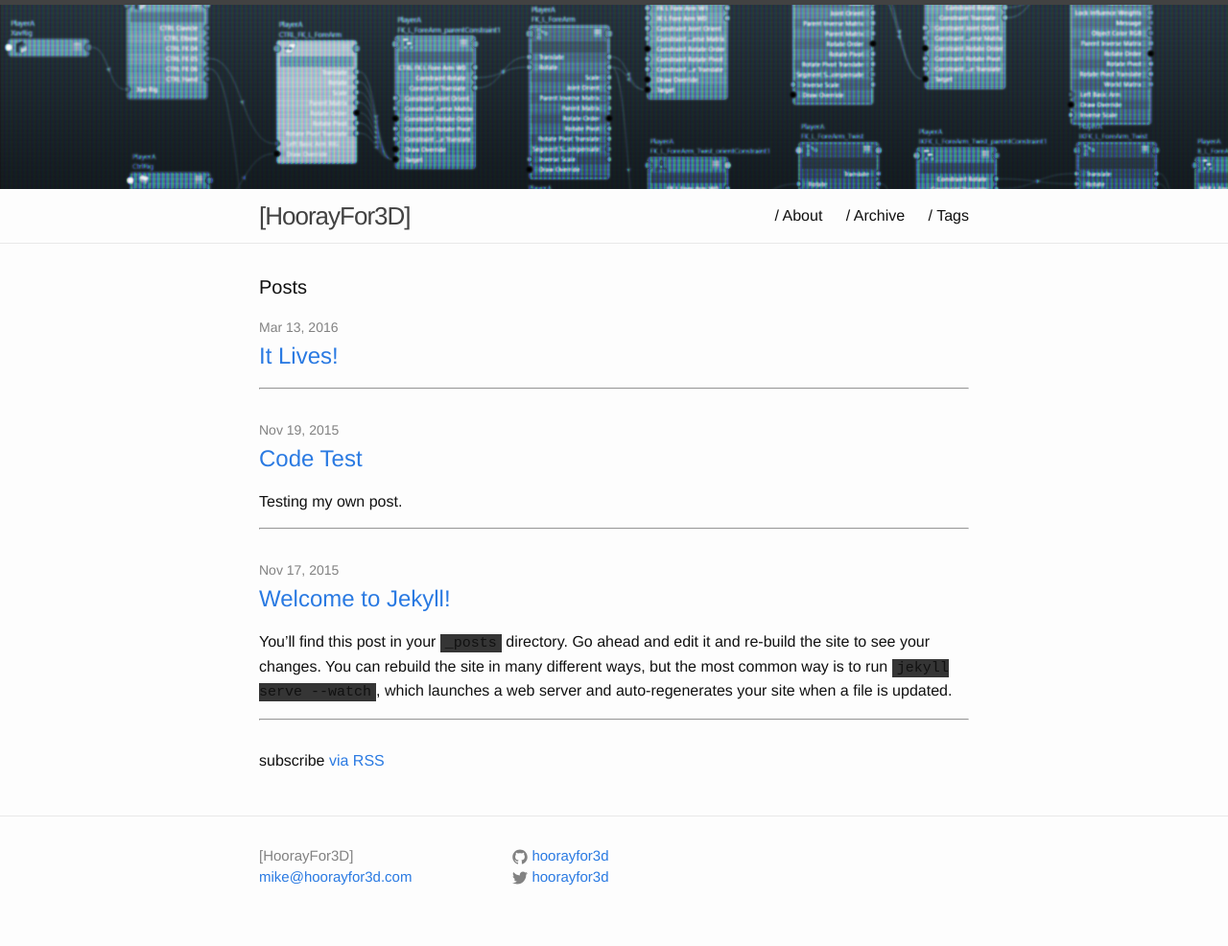
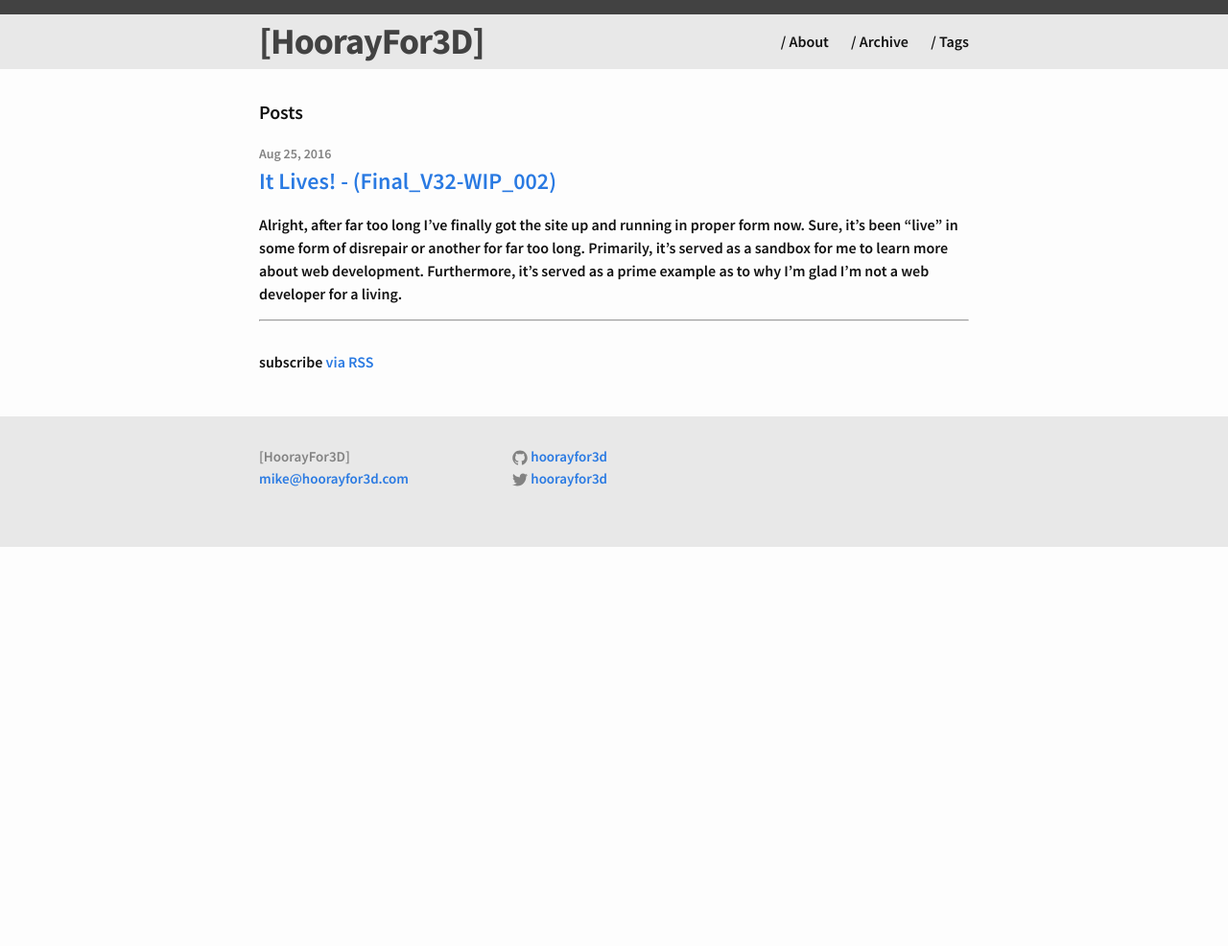
Before and after one commit to hoorayfor3d/hoorayfor3d.github.io, a Jekyll site: the page built from index.html, in a window 1280 px wide. Shown: the whole page at 96% size. Built offline with Jekyll 4.4.1, drawn with Linux system fonts in a browser that asks for light colours; after the commit the page ends 900 px from its top, so only the background shows below that.

Commit message:
Yet Another Update
- Removed header image
- Removed temp test posts
- Added google fonts

```diff
--- a/_includes/head.html
+++ b/_includes/head.html
@@ -6,6 +6,7 @@
     <title>{% if page.title %}{{ page.title }}{% else %}{{ site.title }}{% endif %}</title>
     <meta name="description" content="{{ site.description }}">
 
+    <link href="https://fonts.googleapis.com/css?family=Source+Sans+Pro:600,700" rel="stylesheet">
     <link rel="stylesheet" href="{{ "/css/main.css" | prepend: site.baseurl }}">
     <link rel="canonical" href="{{ page.url | replace:'index.html','' | prepend: site.baseurl | prepend: site.url }}">
 </head>
--- a/_includes/header.html
+++ b/_includes/header.html
@@ -1,7 +1,4 @@
 <header class="site-header">
-  <div class="header-image">
-    <img src="/img/Header.png" width="2880" height="192">
-  </div>
 
   <div class="wrapper">
 
--- a/_posts/2015-11-17-welcome-to-jekyll.markdown
+++ /dev/null
@@ -1,25 +0,0 @@
----
-layout: post
-title:  "Welcome to Jekyll!"
-date:   2015-11-17 22:18:36
-categories: jekyll update
----
-You’ll find this post in your `_posts` directory. Go ahead and edit it and re-build the site to see your changes. You can rebuild the site in many different ways, but the most common way is to run `jekyll serve --watch`, which launches a web server and auto-regenerates your site when a file is updated.
-
-To add new posts, simply add a file in the `_posts` directory that follows the convention `YYYY-MM-DD-name-of-post.ext` and includes the necessary front matter. Take a look at the source for this post to get an idea about how it works.
-
-Jekyll also offers powerful support for code snippets:
-
-{% highlight ruby %}
-def print_hi(name)
-  puts "Hi, #{name}"
-end
-print_hi('Tom')
-#=> prints 'Hi, Tom' to STDOUT.
-{% endhighlight %}
-
-Check out the [Jekyll docs][jekyll] for more info on how to get the most out of Jekyll. File all bugs/feature requests at [Jekyll’s GitHub repo][jekyll-gh]. If you have questions, you can ask them on [Jekyll’s dedicated Help repository][jekyll-help].
-
-[jekyll]:      http://jekyllrb.com
-[jekyll-gh]:   https://github.com/jekyll/jekyll
-[jekyll-help]: https://github.com/jekyll/jekyll-help
--- a/_posts/2015-11-19-code-test.markdown
+++ /dev/null
@@ -1,24 +0,0 @@
----
-layout: post
-title:  "Code Test"
-date:   2015-11-19 22:18:36
-comments: true
-categories: jekyll python testing
-tags: [github, github-pages, jekyll]
----
-Testing my own post.
-
-{% highlight python linenos=table %}
-# indent your Python code to put into an email
-import glob
-# glob supports Unix style pathname extensions
-python_files = glob.glob('*.py')
-for file_name in sorted(python_files):
-    print '    ------' + file_name
-
-    with open(file_name) as f:
-        for line in f:
-            print '    ' + line.rstrip()
-
-    print
-{% endhighlight %}
--- a/_posts/2016-03-13-it-lives.markdown
+++ /dev/null
@@ -1,8 +0,0 @@
----
-layout: post
-title:  "It Lives!"
-date:   2016-03-13
-comments: true
-categories: jekyll update
-tags: [github, github-pages, jekyll, update]
----
--- /dev/null
+++ b/_posts/2016-08-24-it-lives.markdown
@@ -0,0 +1,22 @@
+---
+layout: post
+title:  "It Lives! - (Final_V32-WIP_002)"
+date:   2016-08-25
+comments: true
+categories: jekyll update
+tags: [github, github-pages, jekyll, update]
+---
+
+Alright, after far too long I've finally got the site up and running in proper form now. Sure, it's been "live" in some form of disrepair or another for far too long. Primarily, it's served as a sandbox for me to learn more about web development. Furthermore, it's served as a prime example as to why I'm glad I'm not a web developer for a living.
+
+After playing with several different platforms (WordPress, Blogger, rolling my own blog with Google App Engine, etc...) I think I've finally settled on using GitHub Pages and Jekyll. And why's that?
+
+* It's free
+* Static site (It's fast)
+* NO DATABASES! (It's fast)
+* Posts are written in Markdown
+* Did I mention it's free?
+
+There's more than that, but basically, I felt I could finally get the amount of customization I was seeking without the typical theme nightmare that accompanied other blogging software. On the opposite end, learning about Google App Engine was great, but was just way too much for a simple blog. So here we are... write a post in my favorite text editor (Sublime Text), submit the post to my GitHub repo, and DONE. Ok, I may or may not have left out a few steps leading up to all that but it was easy, I promise!
+
+So if it's that easy, I'll definitely keep the site up to date right? Right...? Well, that's the plan anyway. Stay tuned for posts relating to all things tech-art, rigging, coding, game develeopment, and animation!
--- a/_sass/_base.scss
+++ b/_sass/_base.scss
@@ -80,7 +80,7 @@
  * Headings
  */
 h1, h2, h3, h4, h5, h6 {
-    font-weight: 300;
+    font-weight: 600;
 }
 
 
--- a/_sass/_layout.scss
+++ b/_sass/_layout.scss
@@ -2,7 +2,8 @@
  * Site header
  */
 .site-header {
-    border-top: 5px solid $grey-color-dark;
+    border-top: 15px solid $grey-color-dark;
+    background-color: $grey-color-light;
     border-bottom: 1px solid $grey-color-light;
     min-height: 56px;
 
@@ -11,20 +12,9 @@
     overflow-x:hidden;
 }
 
-.header-image {
-    width:2880px;
-    height:192px;
-    position:relative;
-}
-
-.header-image img {
-    position:absolute; display:block;
-    top:0;
-    left:0;
-}
-
 .site-title {
-    font-size: 26px;
+    font-size: 38px;
+    font-weight: 700;
     line-height: 56px;
     letter-spacing: -1px;
     margin-bottom: 0;
@@ -106,6 +96,7 @@
  */
 .site-footer {
     border-top: 1px solid $grey-color-light;
+    background-color: $grey-color-light;
     padding: $spacing-unit 0;
 }
 
--- a/css/main.scss
+++ b/css/main.scss
@@ -6,7 +6,7 @@
 
 
 // Our variables
-$base-font-family: Helvetica, Arial, sans-serif;
+$base-font-family: 'Source Sans Pro', Helvetica, Arial, sans-serif;
 $base-font-size:   16px;
 $small-font-size:  $base-font-size * 0.875;
 $base-line-height: 1.5;
```
Also changed, not shown: Gemfile.lock.
